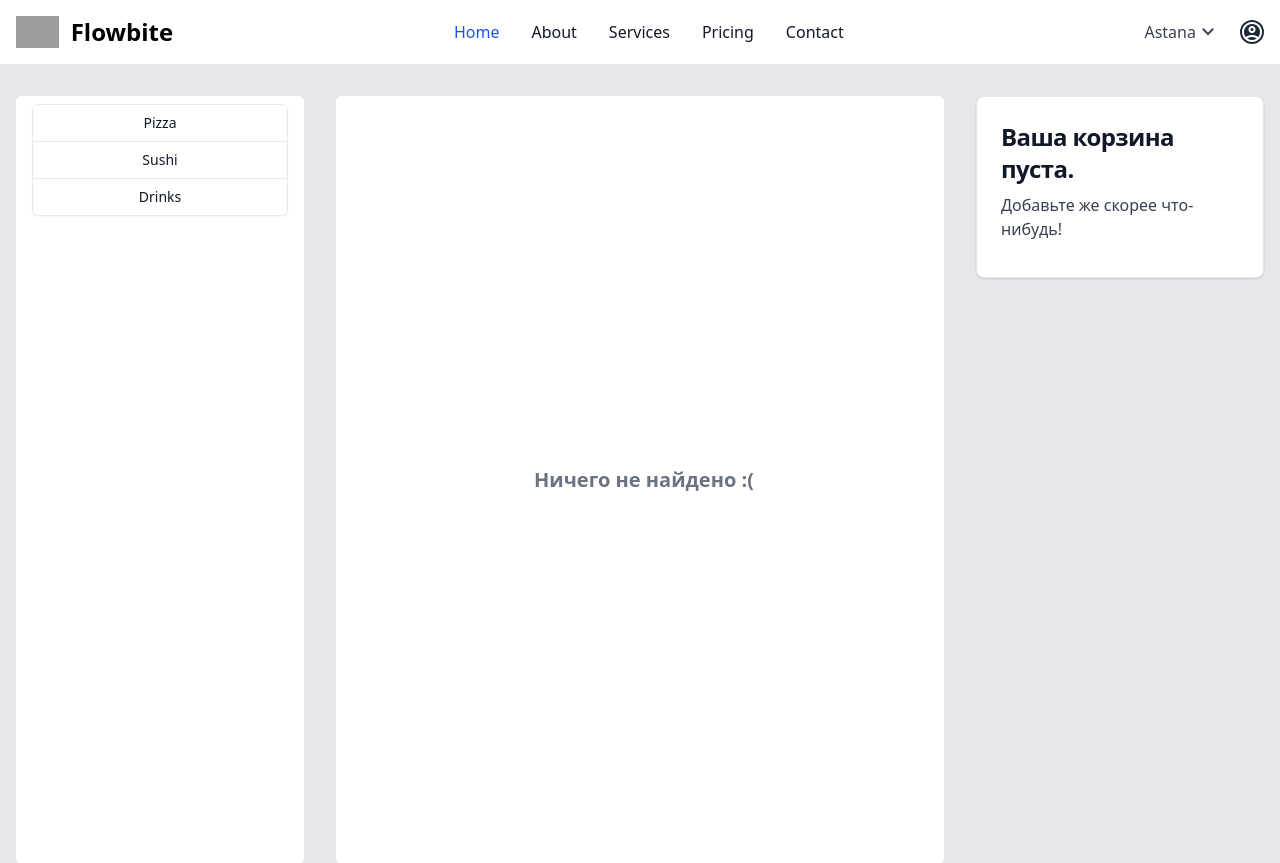
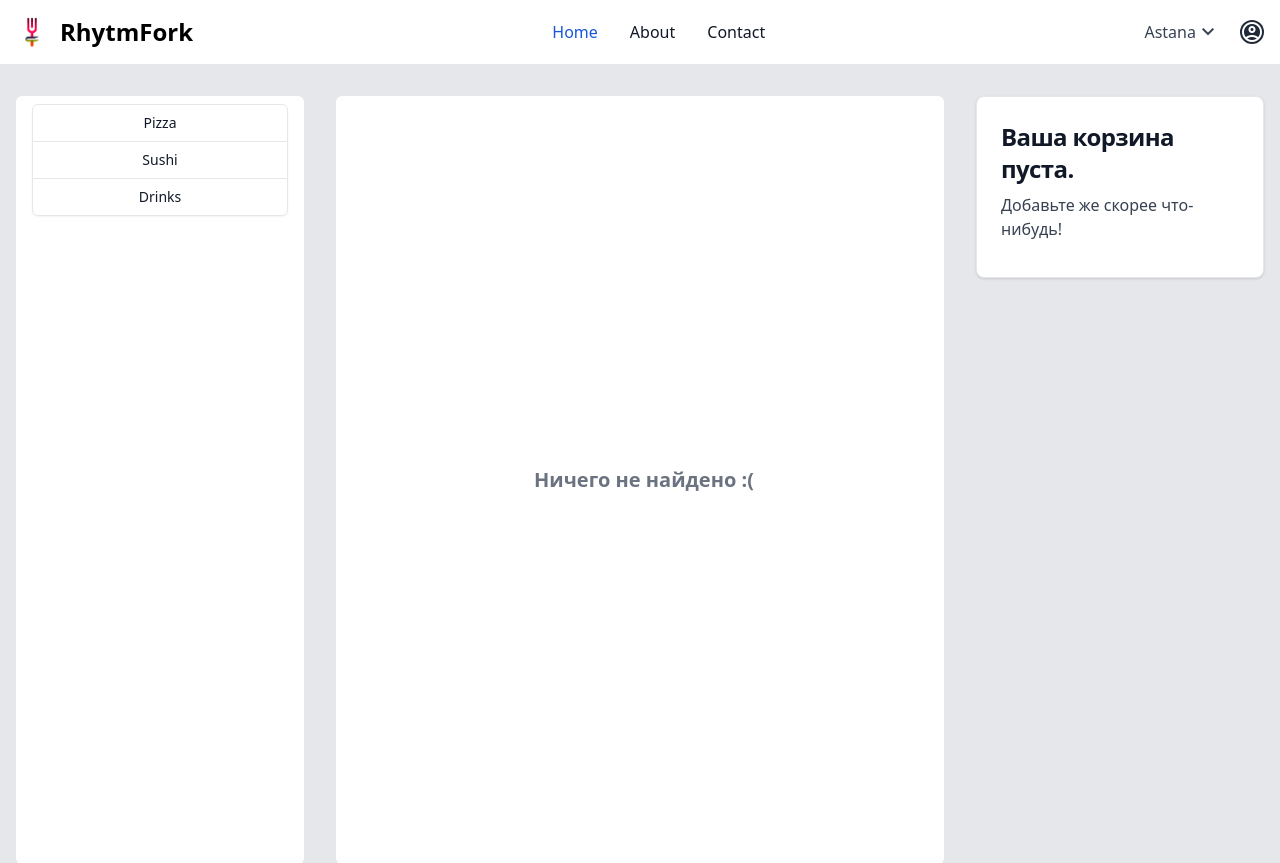
Before and after one commit to BackEndeavor/TechDjangoWeb, a Django app: page / in a window 1280 px wide. Shown: the top 863 px of the page. Run offline with Django 4.2, Linux system fonts and the light colour scheme; data that the repository does not hold is empty; style sheets or scripts are compiled from the project's sources; some libraries are stand-ins or nearby versions; grey boxes are pictures that could not be loaded.

Commit message:
Add Logo and Name into navigation bar

```diff
--- a/templates/index.html
+++ b/templates/index.html
@@ -4,8 +4,8 @@
     <nav class="bg-white border-gray-200 dark:bg-gray-900">
         <div class="max-w-screen-xl flex flex-wrap items-center justify-between mx-auto p-4">
             <a href="https://flowbite.com/" class="flex items-center space-x-3 rtl:space-x-reverse">
-                <img src="https://flowbite.com/docs/images/logo.svg" class="h-8" alt="Flowbite Logo"/>
-                <span class="self-center text-2xl font-semibold whitespace-nowrap dark:text-white">Flowbite</span>
+                <img src="/static/resource/Logo.webp" class="h-8" alt="Flowbite Logo"/>
+                <span class="self-center text-2xl font-semibold whitespace-nowrap dark:text-white">RhytmFork</span>
             </a>
             <div class="flex items-center md:order-2 space-x-3 md:space-x-0 rtl:space-x-reverse">
                 <button id="dropdownNavbarLink" data-dropdown-toggle="dropdownNavbar"
@@ -79,14 +79,6 @@
                     </li>
                     <li>
                         <a href="#"
-                           class="block py-2 px-3 text-gray-900 rounded hover:bg-gray-100 md:hover:bg-transparent md:hover:text-blue-700 md:p-0 dark:text-white md:dark:hover:text-blue-500 dark:hover:bg-gray-700 dark:hover:text-white md:dark:hover:bg-transparent dark:border-gray-700">Services</a>
-                    </li>
-                    <li>
-                        <a href="#"
-                           class="block py-2 px-3 text-gray-900 rounded hover:bg-gray-100 md:hover:bg-transparent md:hover:text-blue-700 md:p-0 dark:text-white md:dark:hover:text-blue-500 dark:hover:bg-gray-700 dark:hover:text-white md:dark:hover:bg-transparent dark:border-gray-700">Pricing</a>
-                    </li>
-                    <li>
-                        <a href="#"
                            class="block py-2 px-3 text-gray-900 rounded hover:bg-gray-100 md:hover:bg-transparent md:hover:text-blue-700 md:p-0 dark:text-white md:dark:hover:text-blue-500 dark:hover:bg-gray-700 dark:hover:text-white md:dark:hover:bg-transparent dark:border-gray-700">Contact</a>
                     </li>
                 </ul>
```
Also changed, not shown: static/resource/Logo.webp (added), 1 other file.
